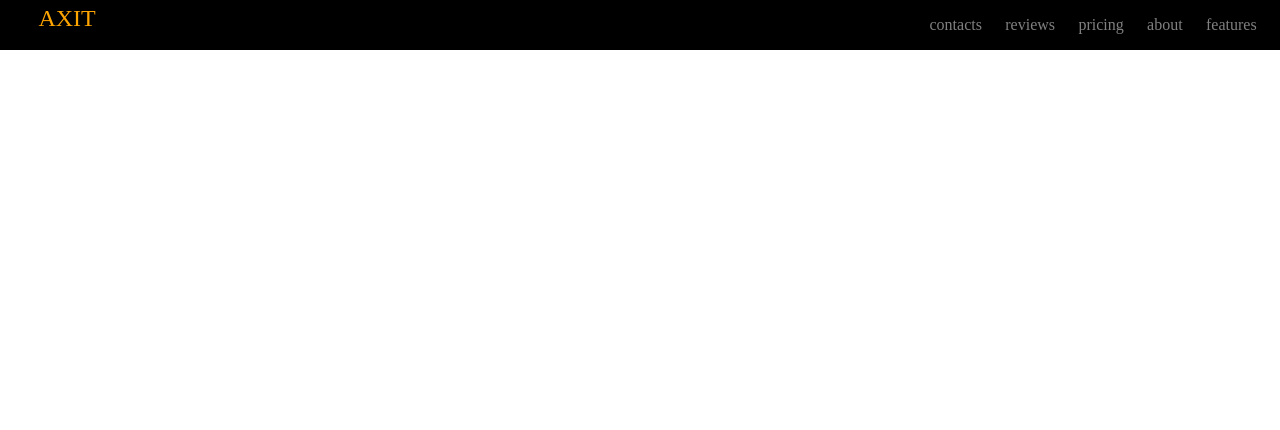
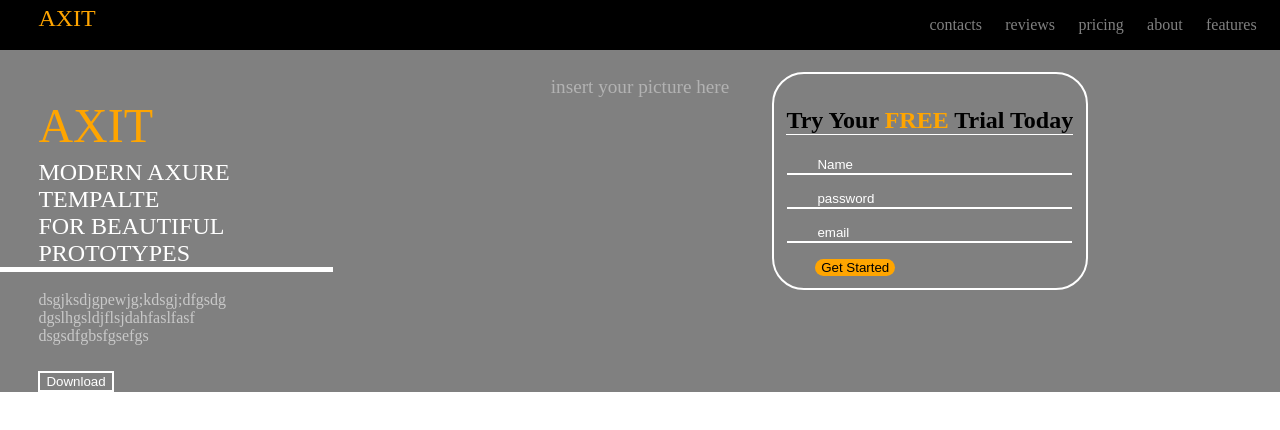
Before and after one commit to podpison/AXIT, a plain HTML site: page index.html in a window 1280 px wide. Drawn offline with Linux system fonts and the light colour scheme.

Commit message:
Add files via upload

```diff
--- a/index.html
+++ b/index.html
@@ -1,5 +1,5 @@
 <!DOCTYPE html>
-<html lang="rus">
+<html lang="ru">
 <head>
     <link rel="stylesheet" href="main.css">
     <meta charset="UTF-8">
@@ -30,6 +30,38 @@
 
     <section class="registration_menu">
 
+        <div class="insert_your_picture_here">
+            insert your picture here
+        </div>
+
+        <div class="again_AXIT">
+            AXIT
+        </div>
+
+        <div class="about_AXIT">
+            MODERN AXURE TEMPALTE<br> FOR BEAUTIFUL PROTOTYPES
+        </div>
+
+        <div class="idk_what_is_it">
+            dsgjksdjgpewjg;kdsgj;dfgsdg<br>dgslhgsldjflsjdahfaslfasf<br>dsgsdfgbsfgsefgs
+        </div>
+
+        <button class="download_button">Download</button>
+
+        <form class="reg_form" action="">
+            <h1>Try Your <span>FREE</span> Trial Today</h1>
+            <div class="input_container">
+            <input class="reg_input" type="text" placeholder="Name"><br>
+            <input class="reg_input" type="password" placeholder="password"><br>
+            <input class="reg_input" type="email" placeholder="email">
+            </div>
+            <button class="get_started_button">Get Started</button>
+        </form>
+
+        <footer>
+
+        </footer>
+
     </section>
 
 </body>
--- a/main.css
+++ b/main.css
@@ -7,6 +7,7 @@ body {
   background-color: black;
   display: flex;
   justify-content: space-between;
+  height: 20%;
 }
 
 .icon_AXIT{
@@ -26,7 +27,7 @@ body {
   flex-direction: row-reverse;
 }
 .nav_item{
-  padding-right: 10%;
+  margin-right: 10%;
 }
 .nav_link{
   text-decoration: none;
@@ -37,5 +38,99 @@ a:hover{
 }
 
 .registration_menu{
-  h
+  background-color:rgb(128, 128, 128);
+  height: 60%;
 }
+.insert_your_picture_here{
+  text-align: center;
+  font-size: 1.2em;
+  padding-top: 2%;
+  color: rgb(200, 200 ,200);
+  opacity: 0.7;
+}
+.again_AXIT{
+  font-size: 3em;
+  padding-left: 3%;
+  color: orange;
+  margin-bottom: 0.5%;
+  width: 10%;
+}
+.about_AXIT{
+  color: white;
+  font-size: 1.5em;
+  padding-left: 3%;
+  border-bottom-width: 5px;
+  border-bottom-style: solid;
+  border-bottom-color: white;
+  width: 23%;
+}
+
+.idk_what_is_it{
+  padding-left: 3%;
+  margin-top: 1.5%;
+  color: rgb(200, 200, 200);
+  width: 13%;
+}
+
+.download_button{
+  margin-left: 3%;
+  margin-top: 2%;
+  background-color:rgb(128, 128, 128);
+  border: 2px solid white;
+  color: white;
+}
+
+.reg_form{
+  position: absolute;
+  right: 15%;
+  top: 9%;
+  border: 2px solid white;
+  padding: 1%;
+  border-radius: 2em;
+}
+
+h1{
+  border-bottom: 1px white solid;
+}
+
+span{
+  color: orange;
+}
+
+.reg_input{
+  background-color:rgb(128, 128, 128);
+  border: none;
+  border-bottom: 2px solid white;
+  width: 98%;
+  margin-bottom: 5%;
+}
+
+.reg_input::placeholder{
+  color: white;
+  padding-left: 10%;
+}
+
+.input_container{
+  text-align: center;
+}
+
+.reg_input:hover, :focus{
+  border: 2px solid white;
+  border-radius: 2em;
+  outline: 0;
+  outline-offset: 0;
+  transform: translateX(15px);
+}
+
+.get_started_button{
+  background-color: orange;
+  margin-left: 10%;
+  border: none;
+  border-radius: 2em;
+}
+
+footer{
+  background-color: black;
+  border-top: 2px solid white;
+  color: gray;
+}
```
